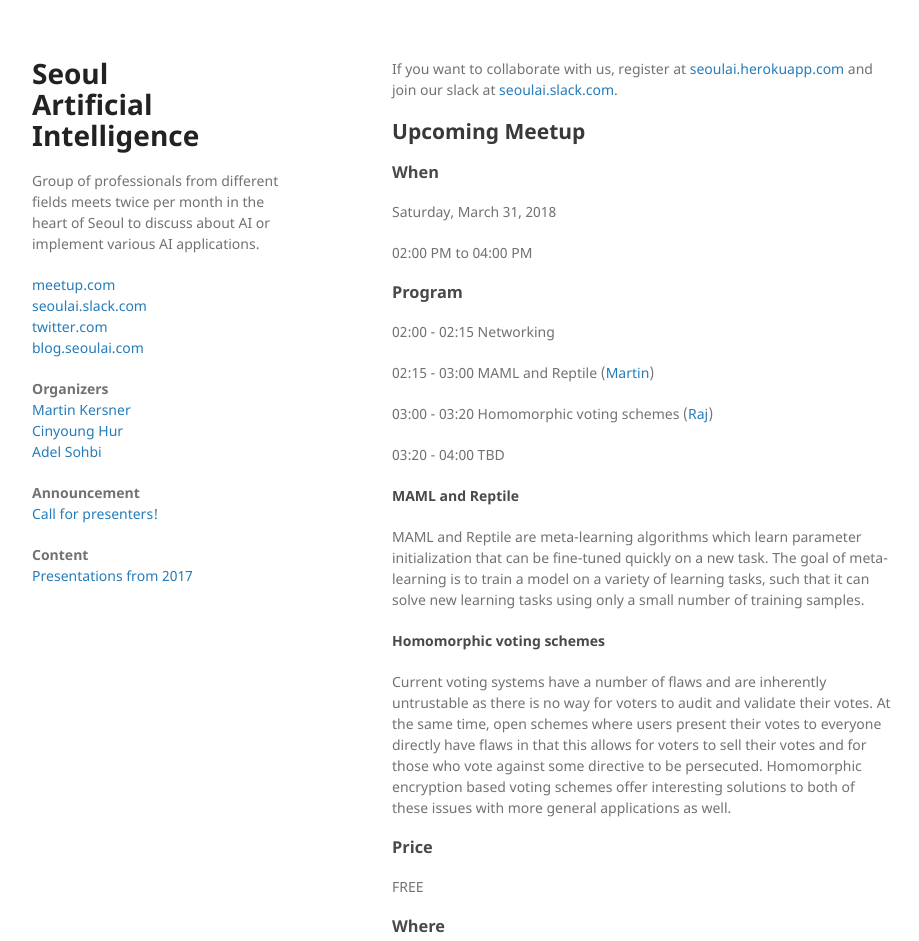
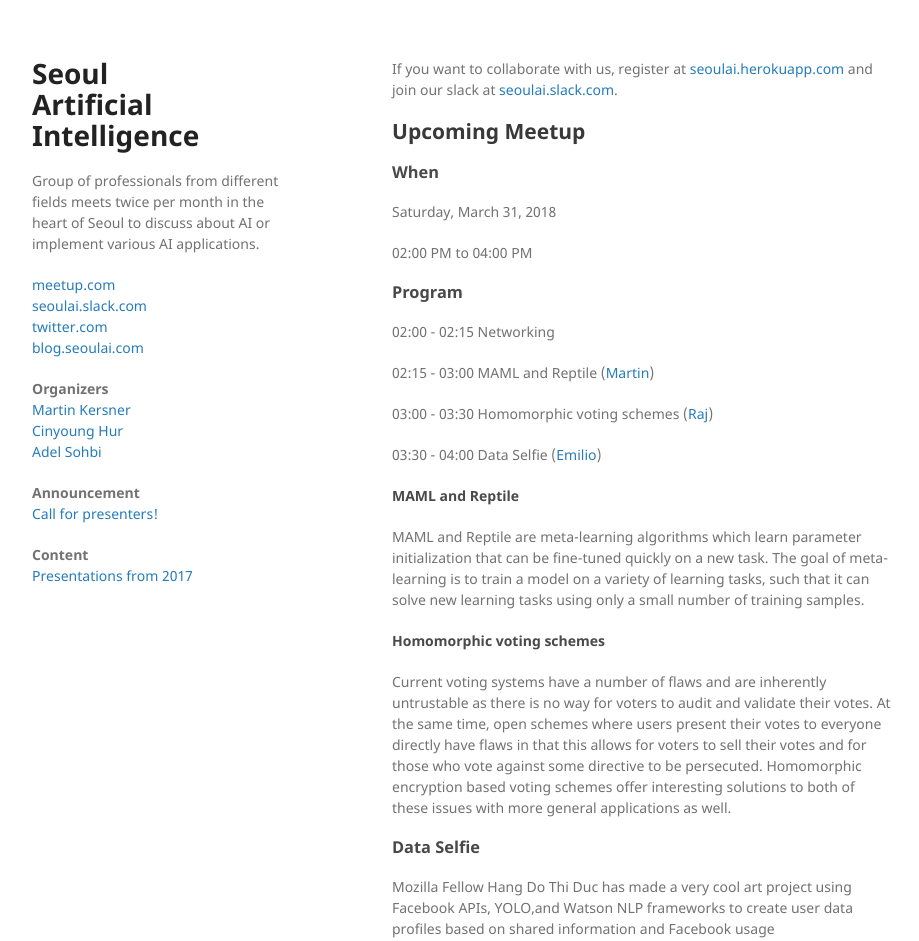
Before and after one commit to martinkersner/seoul-artificial-intelligence-meetup, a Jekyll site: the page built from docs/index.md, in a window 1280 px wide and 1400 px high. Shown: the top 941 px of the window, without its empty margins (178-1097 px from the left). Built offline with Jekyll 4.4.1, drawn with Linux system fonts in a browser that asks for light colours; some of the changed text lies outside the part shown.

Commit message:
Emilio Data Selfie March 31, 2018

```diff
--- a/docs/index.md
+++ b/docs/index.md
@@ -21,9 +21,9 @@
 
 02:15 - 03:00 MAML and Reptile ([Martin](members/martin))
 
-03:00 - 03:20 Homomorphic voting schemes ([Raj](members/raj))
+03:00 - 03:30 Homomorphic voting schemes ([Raj](members/raj))
 
-03:20 - 04:00 TBD
+03:30 - 04:00 Data Selfie ([Emilio](members/emilio))
 
 
 #### MAML and Reptile
@@ -32,6 +32,11 @@
 
 #### Homomorphic voting schemes
 Current voting systems have a number of flaws and are inherently untrustable as there is no way for voters to audit and validate their votes. At the same time, open schemes where users present their votes  to everyone directly have flaws in that this allows for voters to sell their votes and for those who vote against some directive to be persecuted. Homomorphic encryption based voting schemes offer interesting solutions to both of these issues with more general applications as well.
+
+### Data Selfie
+Mozilla Fellow Hang Do Thi Duc has made a very cool art project using Facebook APIs, YOLO,and Watson NLP frameworks to create user data profiles based on shared information and Facebook usage
+https://blog.mozilla.org/blog/2018/03/15/prepare-to-be-creeped-out/. This talk will be a basic presentation about the app architecture and what other use cases might fit.
+
 
 <!--01:00 - 01:15 Introduction - What is the goal of Mini AI Hackathon?-->
 
@@ -87,7 +92,7 @@
 
 ### March 3, 2018
 * Spatial Bloom Filters and Privacy Preservation with Homomorphic Encryption ([Raj](members/raj), [presentation](presentations/Spatial_Bloom_Filters.pdf))
-* Mobile AI (Emilio, [presentation](presentations/Mobile_AI.pdf))
+* Mobile AI ([Emilio](members/emilio), [presentation](presentations/Mobile_AI.pdf))
 * Speed it up with ... Python? ([Martin](members/martin), [presentation](presentations/Speed_it_up_with_..._Python.pdf))
 
 ### February 17, 2018
```
